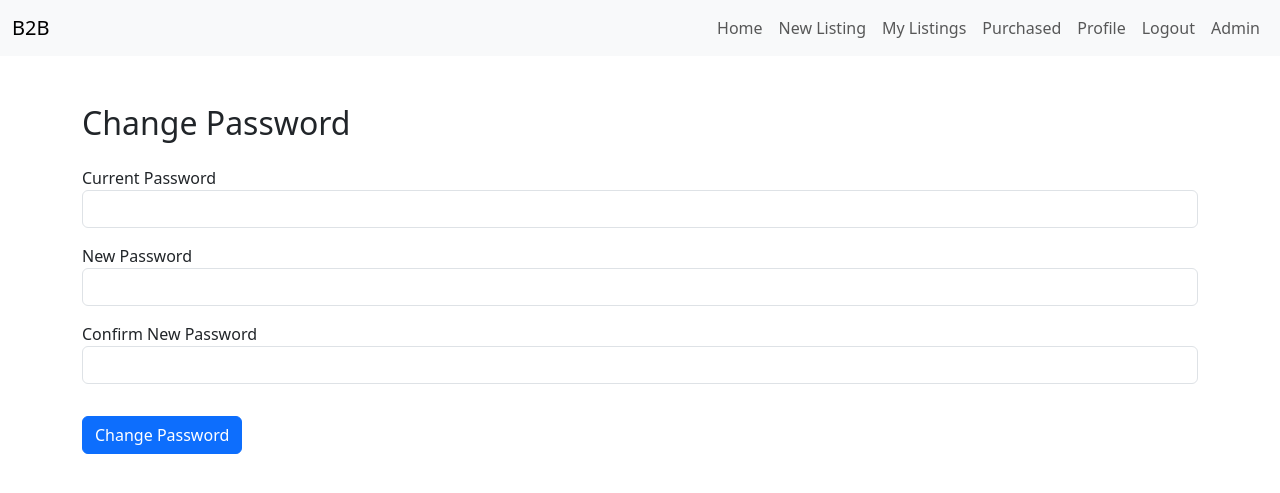
After one commit to ZafirChowdhury/b2bWeb, a Flask app: page /change_password in a window 1280 px wide. The commit adds this page. Shown: the top 493 px of the page. Run offline with Flask 3, Linux system fonts and the light colour scheme; the visitor is signed in with stand-in values (Sample User, id 1); some libraries are stand-ins or nearby versions.

Commit message:
Add change password

```diff
--- a/app.py
+++ b/app.py
@@ -623,3 +623,32 @@ def edit_listing(listing_id):
             database.save("UPDATE listings SET image_url = %s WHERE listing_id = %s", (image_url, listing_id))
 
         return redirect(url_for("view_listing", listing_id=listing_id))
+
+
+@app.route("/change_password", methods=["GET", "POST"])
+def change_password():
+    if not session.get("user_id"):
+        return redirect(url_for("login"))
+
+    if request.method == "GET":
+        return render_template("change_password.html")
+
+    if request.method == "POST":
+        current_password = request.form.get("current_password")
+        new_password = request.form.get("new_password")
+        confirm_password = request.form.get("confirm_password")
+
+        if not current_password or not new_password or not confirm_password:
+            return redirect(url_for("apology", em="Fill all the requred fields"))
+
+        if new_password != confirm_password:
+            return redirect(url_for("Confermation password dose not match"))
+
+        password_hash = database.get("SELECT password_hash FROM users WHERE user_id = %s", (session.get("user_id"), ))[0].get("password_hash")
+
+        if not check_password_hash(password_hash, current_password):
+            return redirect(url_for("apology", em="Wrong Password"))
+
+        database.save("UPDATE users SET password_hash = %s WHERE user_id = %s", (generate_password_hash(new_password), session.get("user_id")))
+
+        return redirect(url_for("profile", user_id=session.get("user_id")))
--- /dev/null
+++ b/templates/change_password.html
@@ -0,0 +1,43 @@
+{% extends "layout.html" %}
+
+{% block title %}: Change Password{% endblock %}
+
+{% block main %}
+
+    <div class="container mt-5">
+        <h2 class="mb-4">Change Password</h2>
+        <form id="change-password-form" action="#" method="post" onsubmit="return validatePasswords()">
+            <div class="form-group mb-3">
+                <label for="current_password">Current Password</label>
+                <input type="password" class="form-control" id="current_password" name="current_password" required>
+            </div>
+            <div class="form-group mb-3">
+                <label for="new_password">New Password</label>
+                <input type="password" class="form-control" id="new_password" name="new_password" required>
+            </div>
+            <div class="form-group mb-3">
+                <label for="confirm_password">Confirm New Password</label>
+                <input type="password" class="form-control" id="confirm_password" name="confirm_password" required>
+            </div>
+            <div id="password-error" class="text-danger mb-3" style="display: none;">Passwords do not match.</div>
+            <button type="submit" class="btn btn-primary mt-3">Change Password</button>
+        </form>
+    </div>
+
+    <script>
+        function validatePasswords() {
+            var newPassword = document.getElementById('new_password').value;
+            var confirmPassword = document.getElementById('confirm_password').value;
+            var errorDiv = document.getElementById('password-error');
+
+            if (newPassword !== confirmPassword) {
+                errorDiv.style.display = 'block';
+                return false;
+            } else {
+                errorDiv.style.display = 'none';
+                return true;
+            }
+        }
+    </script>
+
+{% endblock %}
--- a/templates/profile.html
+++ b/templates/profile.html
@@ -35,6 +35,12 @@
                             <form action="/edit_profile/{{ user.user_id }}" method="get" class="mt-3">
                                 <div class="form-group">
                                     <button type="submit" class="btn btn-primary mt-2">Edit Profile</button>
+                                </div>
+                            </form>
+
+                            <form action="/change_password" method="get" class="mt-3">
+                                <div class="form-group">
+                                    <button type="submit" class="btn btn-primary mt-2">Change Password</button>
                                 </div>
                             </form>
 
```
Also changed, not shown: templates/register.html (+19 -8 lines).
